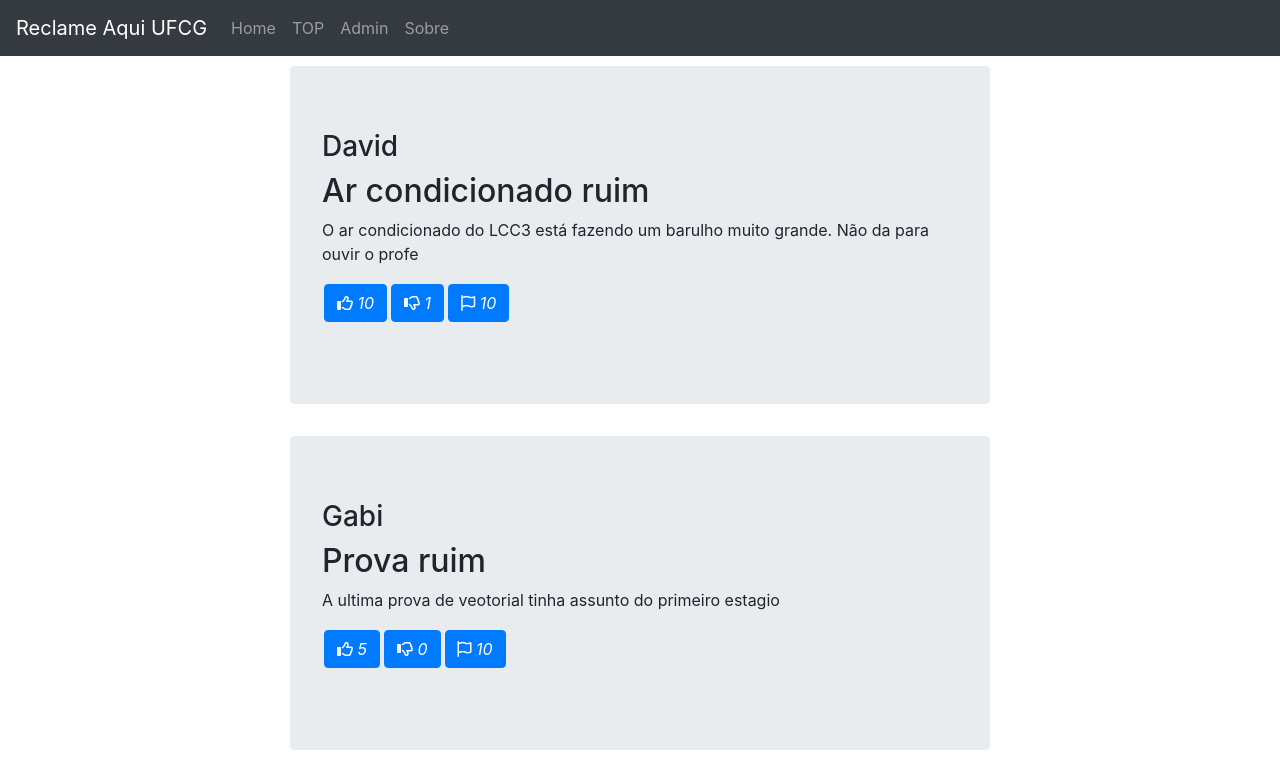
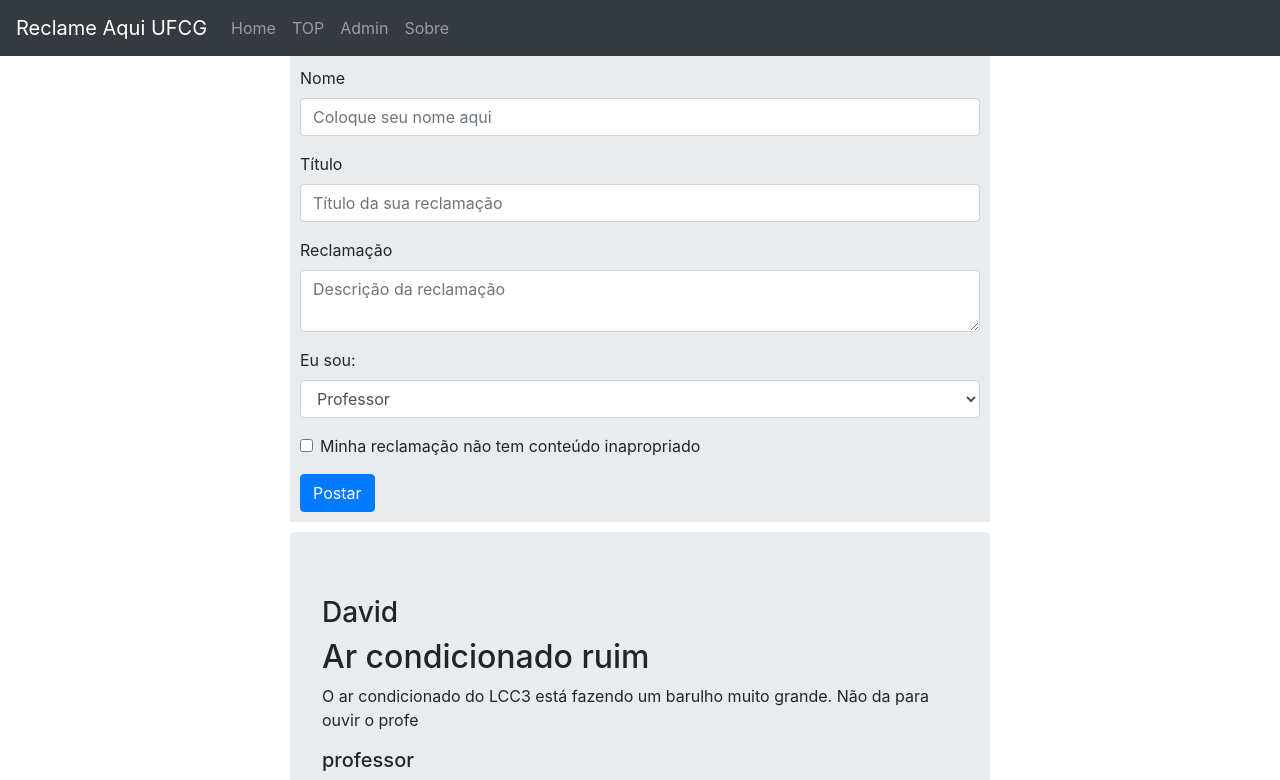
Before and after one commit to davidedup/reclame-aqui-ufcg, a React (Create React App) app in the folder client/reclame-aqui-ufcg/: page / in a window 1280 px wide. Shown: the top 780 px of the page. Built offline with nearby package versions, Linux system fonts and the light colour scheme.

Commit message:
ainda falta pegar as info do form mas esta endo renderizado

```diff
--- a/client/reclame-aqui-ufcg/src/components/pagina-principal/reclamacao.css
+++ b/client/reclame-aqui-ufcg/src/components/pagina-principal/reclamacao.css
@@ -10,3 +10,12 @@
 .reclamacaoFeedContainer{
   margin-top: 10px;
 }
+
+.reclamacaoCreator{
+  width: 700px;
+  margin-top: 15px;
+  margin: 0 auto;
+  background-color: #e9ecef;
+  padding: 10px;
+
+}
--- a/client/reclame-aqui-ufcg/src/components/pagina-principal/reclamacao.js
+++ b/client/reclame-aqui-ufcg/src/components/pagina-principal/reclamacao.js
@@ -30,6 +30,7 @@
           <h3>{this.props.dadosReclamacao.userName}</h3>
           <h2>{this.props.dadosReclamacao.titulo}</h2>
           <p>{this.props.dadosReclamacao.texto}</p>
+          <h5>{this.props.dadosReclamacao.tipoDeUsuario}</h5>
 
           <p>
             <Button
--- /dev/null
+++ b/client/reclame-aqui-ufcg/src/components/pagina-principal/reclamacaoCreator.js
@@ -0,0 +1,58 @@
+import React, { Component } from "react";
+import Form from "react-bootstrap/Form";
+import Button from "react-bootstrap/Button";
+
+class ReclamacaoCreator extends Component {
+  constructor(props) {
+    super(props);
+  }
+  postaReclamacao() {
+    this.props.postaReclamacao("Objeto chegou falta pegar info do form")
+  }
+
+  render() {
+    return (
+      <div className="reclamacaoCreator">
+        <Form>
+
+          <Form.Group controlId="nome">
+            <Form.Label>Nome</Form.Label>
+            <Form.Control type="name" placeholder="Coloque seu nome aqui" />
+          </Form.Group>
+
+          <Form.Group controlId="titulo">
+            <Form.Label>Título</Form.Label>
+            <Form.Control type="text" placeholder="Título da sua reclamação" />
+          </Form.Group>
+
+          <Form.Group controlId="reclamao">
+            <Form.Label>Reclamação</Form.Label>
+            <Form.Control as="textarea" rows="2"  placeholder="Descrição da reclamação" />
+          </Form.Group>
+
+          <Form.Group controlId="tipoDeUsuario">
+            <Form.Label>Eu sou:</Form.Label>
+            <Form.Control as="select">
+              <option>Professor</option>
+              <option>Aluno</option>
+              <option>Funcionário</option>
+            </Form.Control>
+          </Form.Group>
+
+          <Form.Group controlId="formBasicCheckbox">
+            <Form.Check
+              type="checkbox"
+              label="Minha reclamação não tem conteúdo inapropriado"
+            />
+          </Form.Group>
+
+          <Button variant="primary" type="submit" onClick={this.postaReclamacao.bind(this)}>
+            Postar
+          </Button>
+        </Form>
+      </div>
+    );
+  }
+}
+
+export default ReclamacaoCreator;
--- a/client/reclame-aqui-ufcg/src/components/pagina-principal/reclamacoesFeed.js
+++ b/client/reclame-aqui-ufcg/src/components/pagina-principal/reclamacoesFeed.js
@@ -1,5 +1,6 @@
 import React, { Component } from "react";
 import Reclamacao from "./reclamacao.js";
+import ReclamacaoCreator from "./reclamacaoCreator.js";
 import "./reclamacao.css";
 
 class ReclamacoesFeed extends Component {
@@ -8,6 +9,7 @@
     this.like = this.like.bind(this);
     this.dislike = this.dislike.bind(this);
     this.report = this.report.bind(this);
+    this.postaReclamacao = this.postaReclamacao.bind(this);
     this.state = {
       reclamacoes: [
         {
@@ -19,6 +21,7 @@
           likes: 10,
           dislike: 1,
           reports: 10,
+          tipoDeUsuario: "professor",
         },
         {
           id: 1,
@@ -29,6 +32,7 @@
           likes: 5,
           dislike: 0,
           reports: 10,
+          tipoDeUsuario: "aluno",
         },
       ],
     };
@@ -46,21 +50,35 @@
     this.setState({ reclamacoes: newState });
   }
 
-
   report(id) {
     var newState = this.state.reclamacoes;
     newState[id].reports++;
     this.setState({ reclamacoes: newState });
   }
 
+  postaReclamacao(text) {
+    alert(text)
+  }
+
   render() {
     return (
-      <div className="reclamacaoFeedContainer">
-        {this.state.reclamacoes.map((reclamacao, i) => {
-          return (
-            <Reclamacao like={this.like} dislike={this.dislike} report={this.report} key={i} dadosReclamacao={reclamacao} />
-          );
-        })}
+      <div>
+        <ReclamacaoCreator postaReclamacao={this.postaReclamacao}>
+        </ReclamacaoCreator>
+
+        <div className="reclamacaoFeedContainer">
+          {this.state.reclamacoes.map((reclamacao, i) => {
+            return (
+              <Reclamacao
+                like={this.like}
+                dislike={this.dislike}
+                report={this.report}
+                key={i}
+                dadosReclamacao={reclamacao}
+              />
+            );
+          })}
+        </div>
       </div>
     );
   }
```
